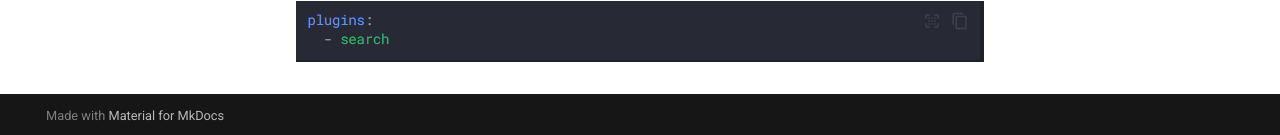
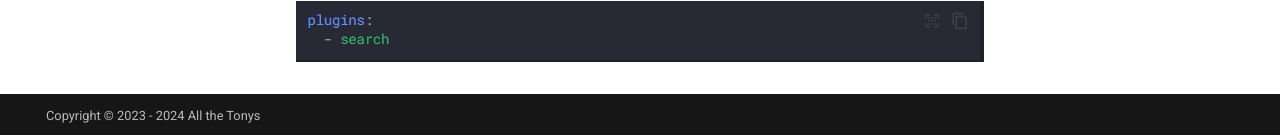
Before and after one commit to elitehomerepair/yes, an MkDocs documentation site: the page built from docs/index.md, in a window 1280 px wide. Shown: the part 771-906 px from the top of the page. Built offline with MkDocs 1.6.1 and Material for MkDocs 9.7.7, drawn with Linux system fonts in a browser that asks for light colours.

Commit message:
chore: Update mkdocs.yml with table of contents and copyright information

```diff
--- a/mkdocs.yml
+++ b/mkdocs.yml
@@ -45,3 +45,12 @@ theme:
 
 plugins:
   - search
+
+markdown_extensions:
+  - toc:
+      permalink: true
+
+copyright: Copyright &copy; 2023 - 2024 All the Tonys
+
+extra:
+  generator: false
```
